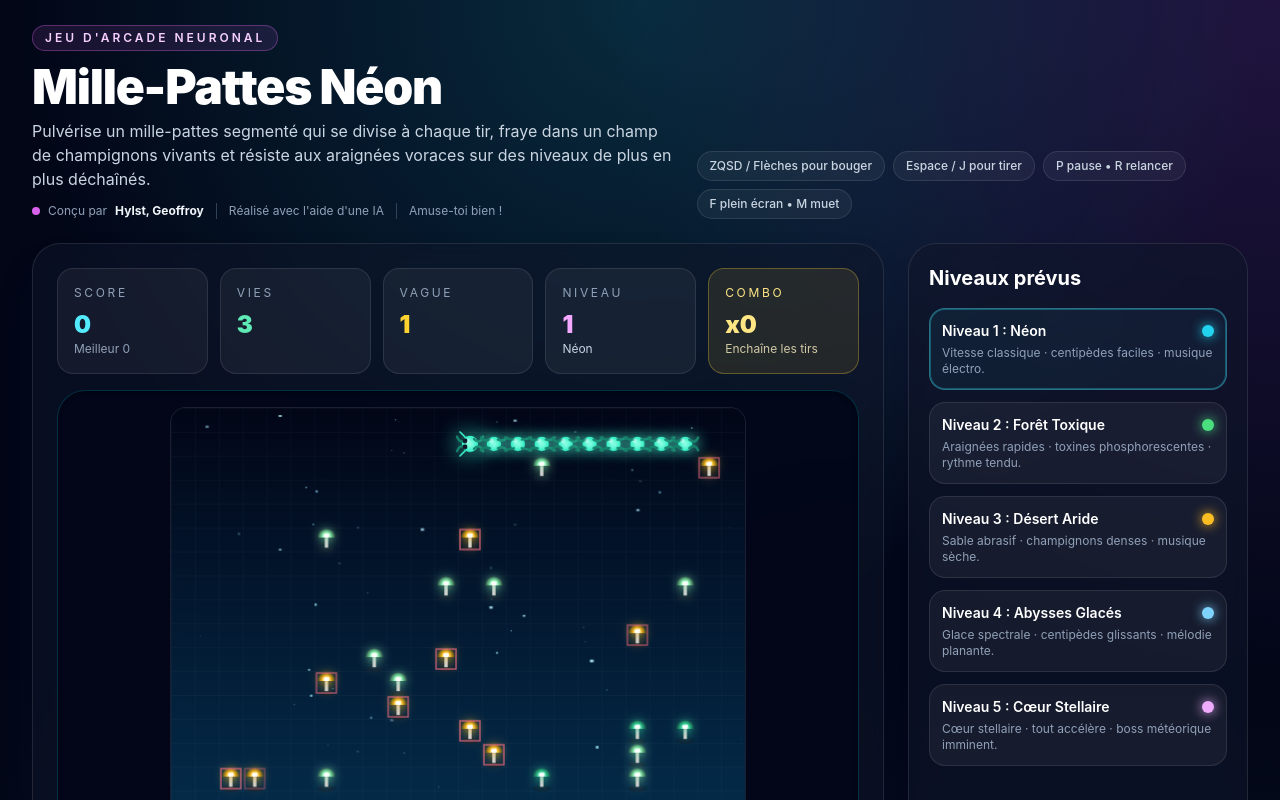
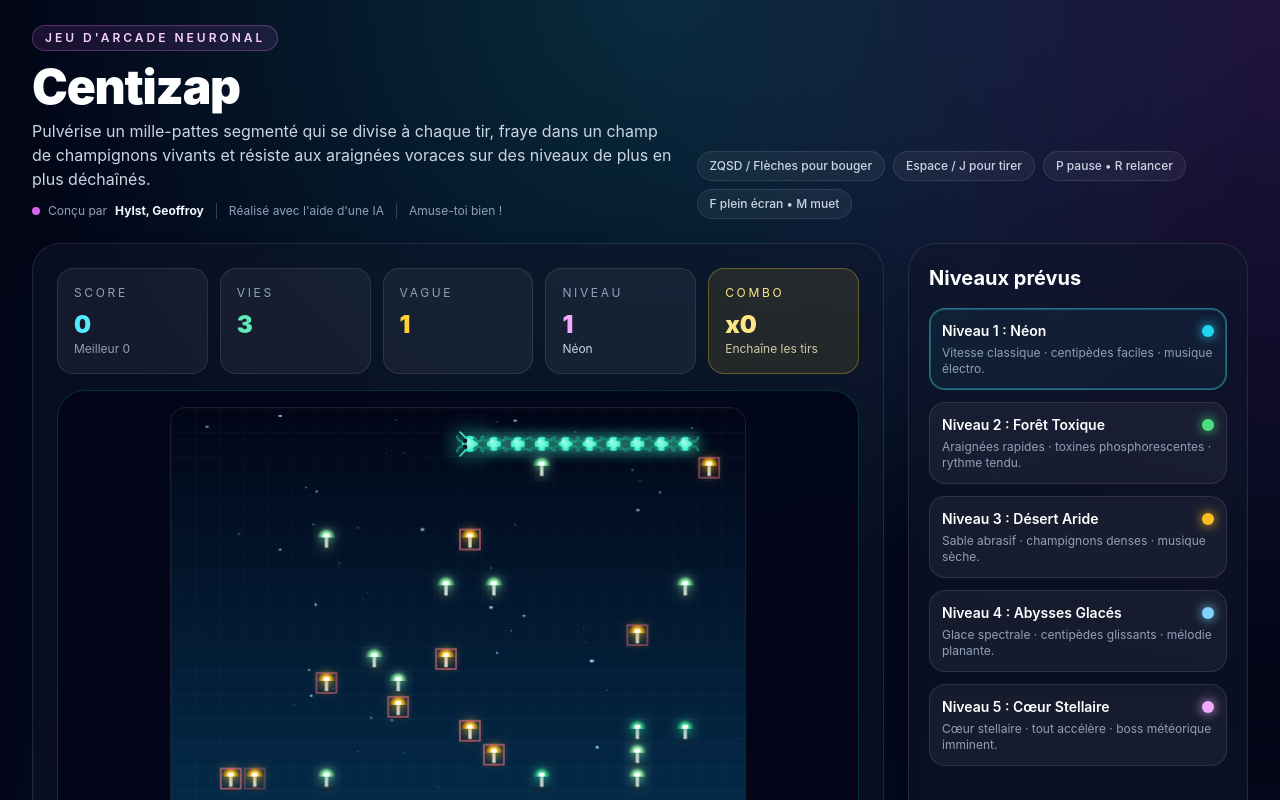
Before and after one commit to Hylst/centizap, a React (Vite) app: page / in a window 1280 px wide. Shown: the top 800 px of the page. Built offline with nearby package versions, Linux system fonts and the light colour scheme.

Commit message:
Renomme le titre du jeu en Centizap
Le H1 et le libelle accessible du plateau portaient encore
Mille-Pattes Neon ; le titre de page etait deja Centizap.

```diff
--- a/src/App.tsx
+++ b/src/App.tsx
@@ -1952,7 +1952,7 @@ export default function App() {
               Jeu d&apos;arcade neuronal
             </div>
             <div>
-              <h1 className="text-4xl font-black tracking-tight text-white sm:text-5xl">Mille-Pattes Néon</h1>
+              <h1 className="text-4xl font-black tracking-tight text-white sm:text-5xl">Centizap</h1>
               <p className="mt-2 max-w-3xl text-sm text-slate-300 sm:text-base">
                 Pulvérise un mille-pattes segmenté qui se divise à chaque tir, fraye dans un champ de
                 champignons vivants et résiste aux araignées voraces sur des niveaux de plus en plus
@@ -2019,7 +2019,7 @@ export default function App() {
               <canvas
                 ref={canvasRef}
                 className="mx-auto block h-auto w-full max-w-[576px] rounded-2xl border border-white/10 bg-slate-950"
-                aria-label="Plateau de jeu Mille-Pattes Néon"
+                aria-label="Plateau de jeu Centizap"
               />
             </div>
 
```
